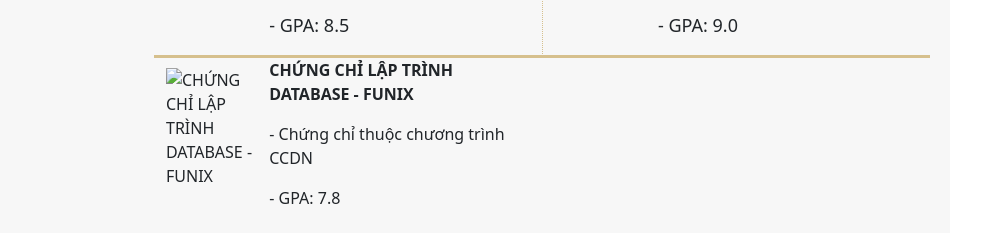
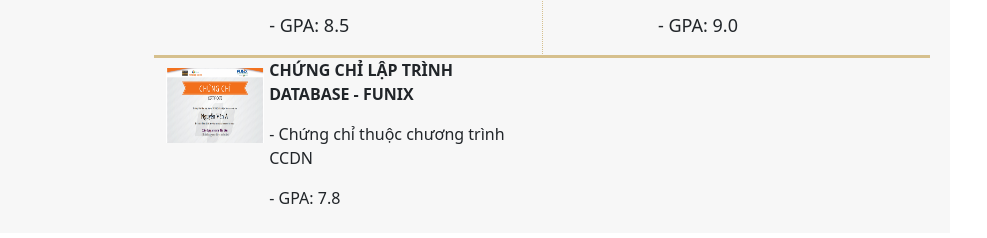
Before and after one commit to Chivth/asm3, a plain HTML site: page index.html in a window 1280 px wide. Shown: the part 2269-2507 px from the top of the page, without its empty margins (42-1029 px from the left). Drawn offline with nearby package versions, Linux system fonts and the light colour scheme; a web font is replaced by a local one.

Commit message:
Update index.html

```diff
--- a/index.html
+++ b/index.html
@@ -252,7 +252,7 @@
           <div><p><strong>CHỨNG CHỈ LẬP TRÌNH JAVASCIPT - FUNIX</strong></p><p>- Chứng chỉ thuộc chương trình CCDN</p><p>- GPA: 9.0</p></div>
           </div>
           <div class="col-sm-6 col-certificate-1">
-          <div><img class="img-certificate" src="images\Cert_WEB.png" alt="CHỨNG CHỈ LẬP TRÌNH DATABASE - FUNIX"></div>
+          <div><img class="img-certificate" src="Cert_WEB.png" alt="CHỨNG CHỈ LẬP TRÌNH DATABASE - FUNIX"></div>
           <div><p><strong>CHỨNG CHỈ LẬP TRÌNH DATABASE - FUNIX</strong></p><p>- Chứng chỉ thuộc chương trình CCDN</p><p>- GPA: 7.8</p></div>
           </div>
           </div>
```
